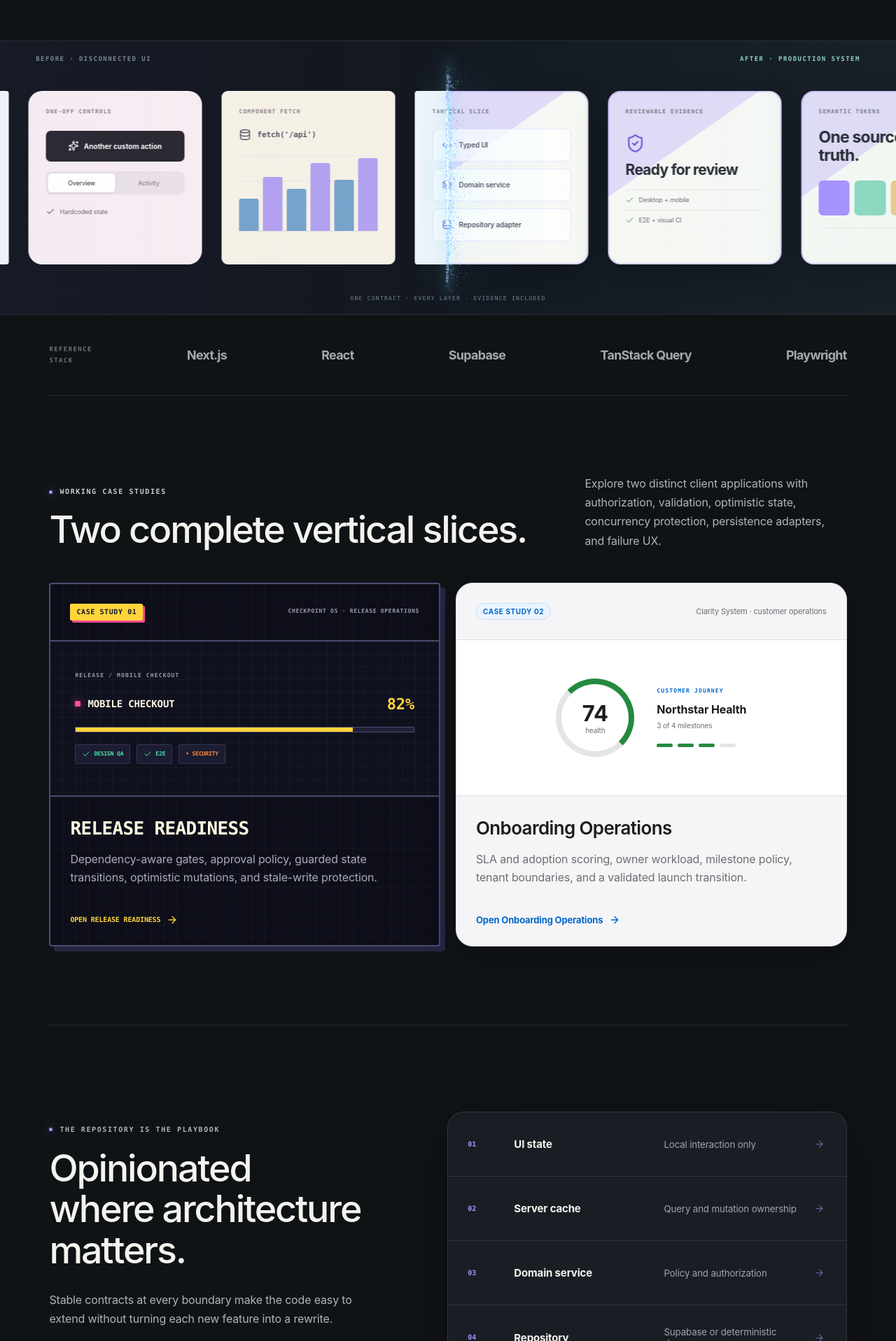
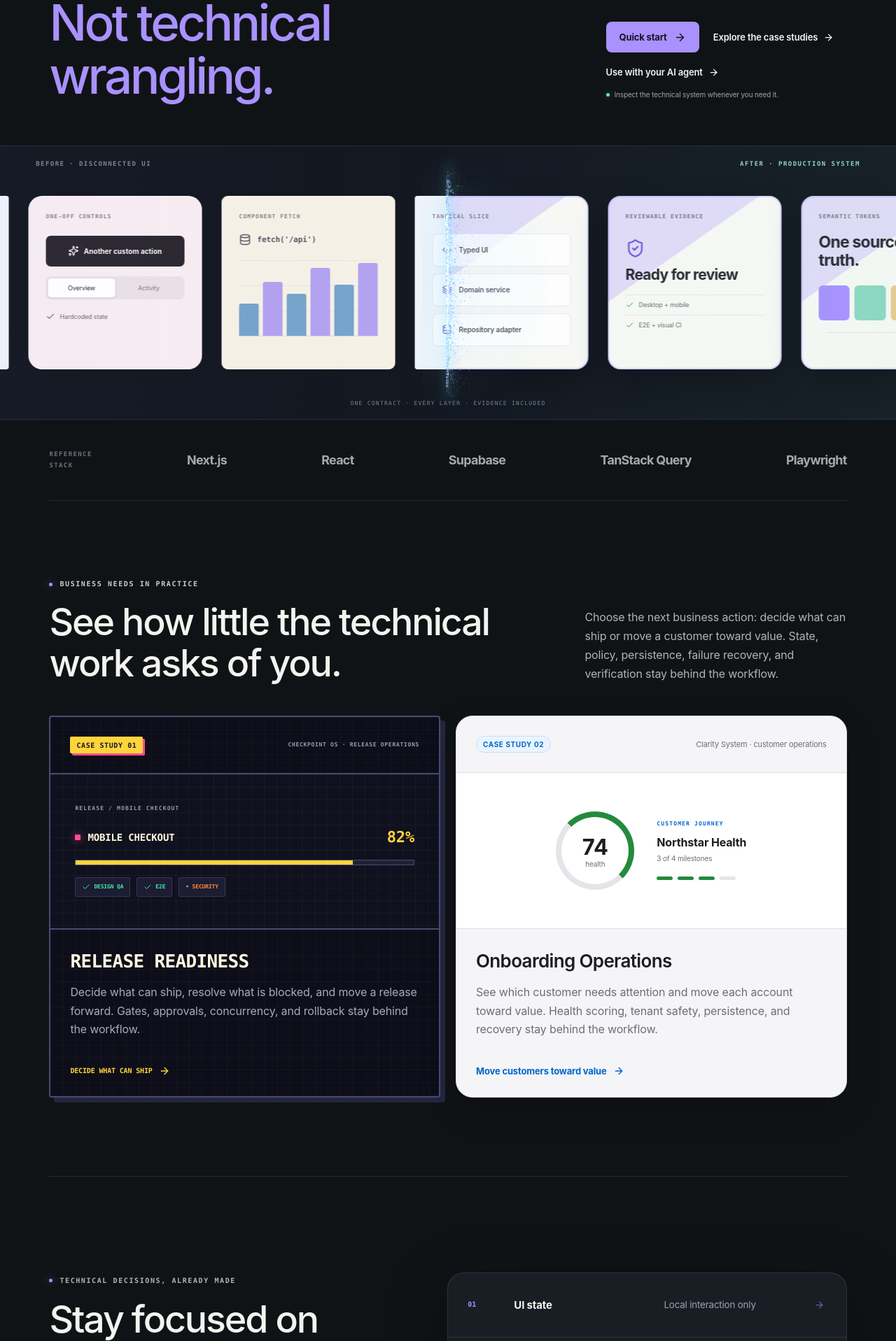
Before and after one commit to kuck1/automated-product-engineer, a Next.js app: page / in a window 1280 px wide. Shown: the part 443-2360 px from the top of the page at 70% size. Built offline with nearby package versions, Linux system fonts and the light colour scheme.

Commit message:
copy: frame product work around business needs

```diff
--- a/app/layout.tsx
+++ b/app/layout.tsx
@@ -5,7 +5,7 @@ import "./globals.css";
 
 export const metadata: Metadata = {
   title: "Automated Product Engineer",
-  description: "An opinionated, open-source Next.js reference for shipping complete product work with AI.",
+  description: "Start daily product work with business needs while an open-source engineering system handles the technical details behind the scenes.",
 };
 
 export default function RootLayout({ children }: { children: ReactNode }) {
--- a/app/page.tsx
+++ b/app/page.tsx
@@ -26,16 +26,16 @@ export default function HomePage() {
         <div className="hero-grid">
           <div>
             <SectionEyebrow>OPEN-SOURCE PRODUCT ENGINEERING SYSTEM</SectionEyebrow>
-            <h1>Beautiful features.<span>In a day. Not a week.</span></h1>
+            <h1>Daily product work starts with business needs.<span>Not technical wrangling.</span></h1>
           </div>
           <div className="hero-copy">
-            <p>A practical Next.js reference for turning designs and product intent into typed UI, secure APIs, durable state, tested workflows, and a reviewable pull request.</p>
+            <p>Describe the outcome. The system handles state, security, persistence, failure recovery, testing, and delivery behind the scenes, so you can stay focused on what the product should do.</p>
             <div className="hero-actions">
               <Link className="button button-primary" href="/quick-start">Quick start <ArrowRight size={17} /></Link>
               <Link className="text-link" href="/examples?view=releases">Explore the case studies <ArrowRight size={15} /></Link>
               <a className="text-link" href="https://github.com/kuck1/automated-product-engineer-nextjs#readme" target="_blank" rel="noreferrer">Use with your AI agent <ArrowRight size={15} /></a>
             </div>
-            <small className="live-note"><i /> The site is the reference implementation.</small>
+            <small className="live-note"><i /> Inspect the technical system whenever you need it.</small>
           </div>
         </div>
         <HeroPipeline />
@@ -47,8 +47,8 @@ export default function HomePage() {
 
       <section className="section examples-section" id="examples">
         <div className="section-heading">
-          <div><SectionEyebrow>WORKING CASE STUDIES</SectionEyebrow><h2>Two complete vertical slices.</h2></div>
-          <p>Explore two distinct client applications with authorization, validation, optimistic state, concurrency protection, persistence adapters, and failure UX.</p>
+          <div><SectionEyebrow>BUSINESS NEEDS IN PRACTICE</SectionEyebrow><h2>See how little the technical work asks of you.</h2></div>
+          <p>Choose the next business action: decide what can ship or move a customer toward value. State, policy, persistence, failure recovery, and verification stay behind the workflow.</p>
         </div>
         <div className="case-grid">
           <Link className="case-card case-release" href="/examples?view=releases" aria-label="Open the Release Readiness case study">
@@ -60,8 +60,8 @@ export default function HomePage() {
               <div className="mini-gates"><span><Check size={12} /> Design QA</span><span><Check size={12} /> E2E</span><span className="is-pending">• Security</span></div>
             </div>
             <h3>Release Readiness</h3>
-            <p>Dependency-aware gates, approval policy, guarded state transitions, optimistic mutations, and stale-write protection.</p>
-            <span className="card-link">Open Release Readiness <ArrowRight size={16} /></span>
+            <p>Decide what can ship, resolve what is blocked, and move a release forward. Gates, approvals, concurrency, and rollback stay behind the workflow.</p>
+            <span className="card-link">Decide what can ship <ArrowRight size={16} /></span>
           </Link>
           <Link className="case-card case-onboarding" href="/examples?view=onboarding" aria-label="Open the Onboarding Operations case study">
             <div className="case-top"><Badge tone="success">Case study 02</Badge><span className="case-system-name">Clarity System · customer operations</span></div>
@@ -70,17 +70,17 @@ export default function HomePage() {
               <div><span className="journey-kicker">Customer journey</span><strong>Northstar Health</strong><small>3 of 4 milestones</small><div className="milestone-dots"><i /><i /><i /><i className="pending" /></div></div>
             </div>
             <h3>Onboarding Operations</h3>
-            <p>SLA and adoption scoring, owner workload, milestone policy, tenant boundaries, and a validated launch transition.</p>
-            <span className="card-link">Open Onboarding Operations <ArrowRight size={16} /></span>
+            <p>See which customer needs attention and move each account toward value. Health scoring, tenant safety, persistence, and recovery stay behind the workflow.</p>
+            <span className="card-link">Move customers toward value <ArrowRight size={16} /></span>
           </Link>
         </div>
       </section>
 
       <section className="section system-section" id="system">
         <div className="system-copy">
-          <SectionEyebrow>THE REPOSITORY IS THE PLAYBOOK</SectionEyebrow>
-          <h2>Opinionated where architecture matters.</h2>
-          <p>Stable contracts at every boundary make the code easy to extend without turning each new feature into a rewrite.</p>
+          <SectionEyebrow>TECHNICAL DECISIONS, ALREADY MADE</SectionEyebrow>
+          <h2>Stay focused on what the product should do.</h2>
+          <p>Stable contracts keep state, security, persistence, and failure recovery out of the daily product conversation while leaving every decision open to inspection.</p>
           <div className="system-actions">
             <a className="button button-secondary" href="/system"><Layers3 size={17} /> Tour the design system</a>
             <Link className="text-link" href="/guide"><BookOpen size={15} /> Go behind the scenes</Link>
@@ -103,8 +103,8 @@ export default function HomePage() {
 
       <section className="section final-cta">
         <span className="cta-icon"><Sparkles size={26} /></span>
-        <h2>Build against a system you can inspect.</h2>
-        <p>Copy the skills, run the examples, and adapt the same contracts to your own product.</p>
+        <h2>Start with the outcome.</h2>
+        <p>Bring the business need. The system supplies the implementation path, safeguards, tests, and evidence.</p>
         <div><Link className="button button-primary" href="/quick-start">Start with the workflow <ArrowRight size={17} /></Link><a className="button button-secondary" href="https://github.com/kuck1/automated-product-engineer-nextjs" target="_blank" rel="noreferrer"><GitFork size={17} /> View source</a></div>
       </section>
 
--- a/src/guide/developer-guide.tsx
+++ b/src/guide/developer-guide.tsx
@@ -36,7 +36,7 @@ export function DeveloperGuide() {
     setActiveFileId(layer.files[0].id);
   };
   return <article id="architecture" className="developer-guide">
-    <header className="guide-intro"><div><span>BEHIND THE SCENES</span><h1>Everything you don’t have to think about every day -- anymore.</h1><p>The boundaries, state ownership, component contracts, authentication, failure handling, and verification are already explicit—so daily product work starts from a system instead of a fresh set of decisions.</p></div><dl><div><dt>5</dt><dd>explicit boundaries</dd></div><div><dt>2</dt><dd>replaceable adapters</dd></div><div><dt>1</dt><dd>policy authority</dd></div></dl></header>
+    <header className="guide-intro"><div><span>BEHIND THE SCENES</span><h1>Everything you don’t have to think about every day -- anymore.</h1><p>Daily product work starts with business needs - not technical wrangling.</p></div><dl><div><dt>5</dt><dd>explicit boundaries</dd></div><div><dt>2</dt><dd>replaceable adapters</dd></div><div><dt>1</dt><dd>policy authority</dd></div></dl></header>
     <nav className="guide-nav" aria-label="Behind the scenes sections"><a href="#guide-layers">Layers</a><a href="#guide-lifecycle">Request lifecycle</a><a href="#guide-components">Component library</a><a href="#guide-state">State playbook</a><a href="#guide-extension">Extension</a><a href="#guide-verification">Verification</a></nav>
 
     <section className="guide-section" id="guide-layers"><div className="guide-heading"><span>01 / LAYERS</span><div><h3>Explore the source by responsibility.</h3><p>Select a layer to see what it owns, why the boundary exists, and the code that implements it.</p></div></div>
```
Also changed, not shown: 1 other file (tests, documents, lock files or other folders).
